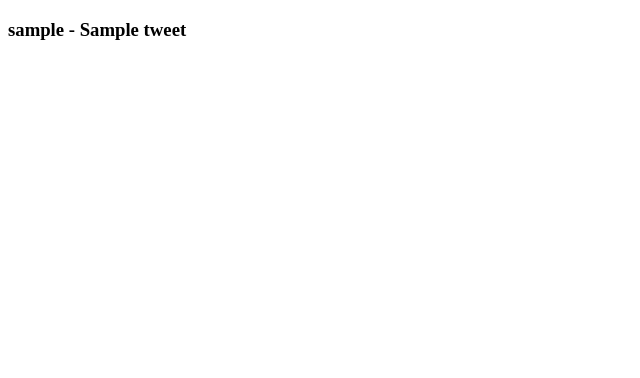
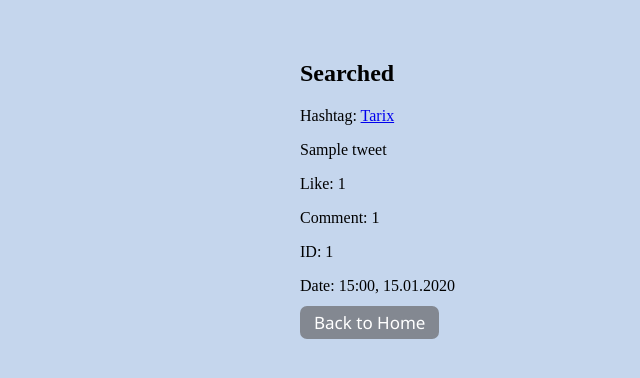
Before and after one commit to RahmatjonIbrohimov/KeepSecret-Django, a Django app: template tweet/templates/search.html in a window 1280 px wide. Shown: the top 378 px of the page, without its empty margins (0-640 px from the left). Run offline with Django 4.2, Linux system fonts and the light colour scheme; the template is opened without the code that fills it: values that come from a table or form of the project are taken from there, others are empty; tables that the repository leaves empty hold one stand-in row (values such as "Sample post").

Commit message:
Update: updated view

```diff
--- a/tweet/templates/search.html
+++ b/tweet/templates/search.html
@@ -1,12 +1,28 @@
+{% load static %}
 <!DOCTYPE html>
 <html lang="en">
 <head>
     <meta charset="UTF-8">
-    <title>Search</title>
+    <title>Searched</title>
+    <link rel="stylesheet" href="{% static 'users_css.css' %}">
 </head>
 <body>
-    {% for item in searched %}
-        <h3>{{ item }}</h3>
+  <h2>Searched </h2>
+  {% for item in searched %}
+  <div class="my-tweet">
+        <p class="my-tweet-hashtag">Hashtag: <a href="/hashtag/{{ tweet.hashtag }}">{{ item.hashtag }}</a></p>
+        <p class="my-tweet-question">{{ item.question }}</p>
+        <div class="my-tweet-container">
+          <p class="my-tweet-more">Like: {{ item.likes.count }}</p>
+          <p class="my-tweet-more">Comment: {{ item.comment_count }}</p>
+          <p class="my-tweet-more"> ID: {{ item.id }}</p>
+          <p class="my-tweet-date">Date: {{ item.date|date:"H:i, d.m.Y" }}</p>
+        </div>
+      </div>
     {% endfor %}
+
+
+  <a href="{% url 'tweet_list' %}" class="back btn btn-secondary">Back to Home</a>
+
 </body>
 </html>
```
